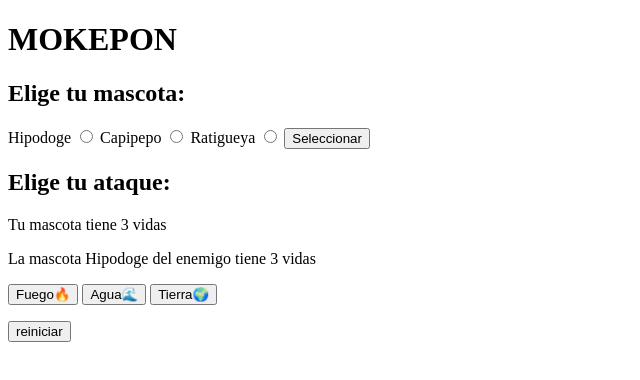
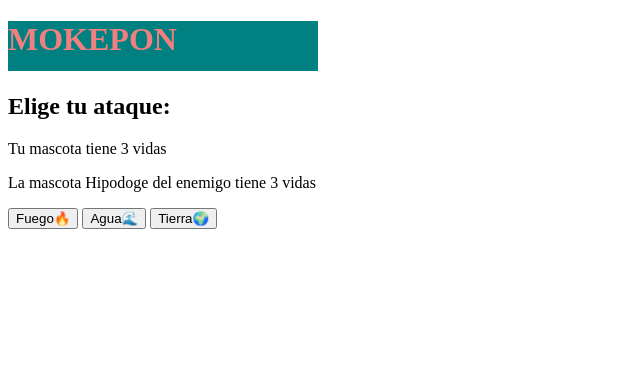
Before and after one commit to MarcoNarvaez/platzi-mokepon, a plain HTML site: page mokepon/mokepon.html in a window 1280 px wide. Both pictures are taken after a click on the button "Seleccionar". Shown: the whole page, without its empty margins (0-640 px from the left). Drawn offline with Linux system fonts and the light colour scheme.

Commit message:
reiniciar y ocultar, empezar estilo

```diff
--- a/mokepon/mokepon.html
+++ b/mokepon/mokepon.html
@@ -6,9 +6,10 @@
     <meta name="viewport" content="width=device-width, initial-scale=1.0">
     <title>Mokepon!</title>
     <script src="/mokepon/mokepon.js"></script>
+    <link rel="stylesheet" href="/mokepon/styles.css">
 </head>
 <body>
-    <h1>MOKEPON</h1>
+    <h1 class="title">MOKEPON</h1>
 
     <section id="seleccionar-mascota">
         <h2>Elige tu mascota:</h2>
--- a/mokepon/mokepon.js
+++ b/mokepon/mokepon.js
@@ -4,6 +4,12 @@ let vidasJugador = 3
 let vidasEnemigo = 3
 
 function iniciarJuego() {
+    let sectionReiniciar = document.getElementById('reiniciar')
+    sectionReiniciar.style.display = 'none'
+
+    let sectionSeleccionarAtaque = document.getElementById('seleccionar-ataque')
+    sectionSeleccionarAtaque.style.display = 'none'
+
     let botonMascota = document.getElementById('boton-mascota')
     botonMascota.addEventListener('click', seleccionarMascotaJugador)
 
@@ -21,6 +27,12 @@ function iniciarJuego() {
 }
 
 function seleccionarMascotaJugador() {
+    let sectionSeleccionarMascota = document.getElementById('seleccionar-mascota')
+    sectionSeleccionarMascota.style.display = 'none'
+
+    let sectionSeleccionarAtaque = document.getElementById('seleccionar-ataque')
+    sectionSeleccionarAtaque.style.display = 'block'
+
     let inputHipodoge = document.getElementById('hipodoge')
     let inputCapipepo = document.getElementById('capipepo')
     let inputRatigueya = document.getElementById('ratigueya')
@@ -123,15 +135,33 @@ function crearMensaje(resultado) {
     parrafo.innerHTML = 'tu mascota ataco con ' + ataqueJugador + ', la mascota del enemigo ataco con '+ ataqueEnemigo + '-' + resultado
 
     sectionMensajes.appendChild(parrafo)
+
+
 }
 
 function crearMensajeFinal(resultadoFinal) {
+    let sectionReiniciar = document.getElementById('reiniciar')
+    sectionReiniciar.style.display = 'block'
+
     let sectionMensajes = document.getElementById('mensajes')
 
     let parrafo = document.createElement('p')
     parrafo.innerHTML = resultadoFinal
 
     sectionMensajes.appendChild(parrafo)
+
+    let botonFuego = document.getElementById('boton-fuego')
+    botonFuego.disabled = true
+
+    let botonAgua = document.getElementById('boton-agua')
+    botonAgua.disabled = true
+
+    let botonTierra = document.getElementById('boton-tierra')
+    botonTierra.disabled = true
+}
+
+function reiniciar() {
+    location.reload()
 }
 
 function aleatorio(min, max) {
--- /dev/null
+++ b/mokepon/styles.css
@@ -0,0 +1,6 @@
+.title {
+    color: lightcoral;
+    width: 310px;
+    height: 50px;
+    background-color: teal;
+}
```
